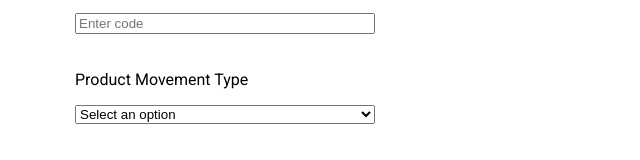
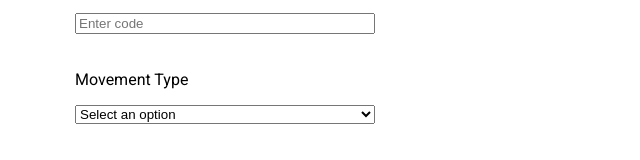
Before and after one commit to thiagoauper/stock-control, an Angular app in the folder stock-control-ui/: page / in a window 1280 px wide. Shown: the part 146-306 px from the top of the page, without its empty margins (0-640 px from the left). Built offline with nearby package versions, Linux system fonts and the light colour scheme.

Commit message:
Tweaking label.

```diff
--- a/stock-control-ui/src/modules/features/product-movement/components/add-product-movement/add-product-movement.component.html
+++ b/stock-control-ui/src/modules/features/product-movement/components/add-product-movement/add-product-movement.component.html
@@ -7,7 +7,7 @@
     </div>
 
     <div>
-        <label for="productMovementType">Product Movement Type</label>
+        <label for="productMovementType">Movement Type</label>
         <select id="productMovementType" class="form-control">
             <option value="" disabled selected>Select an option</option>
             <option value="0">Inbound</option>
```
